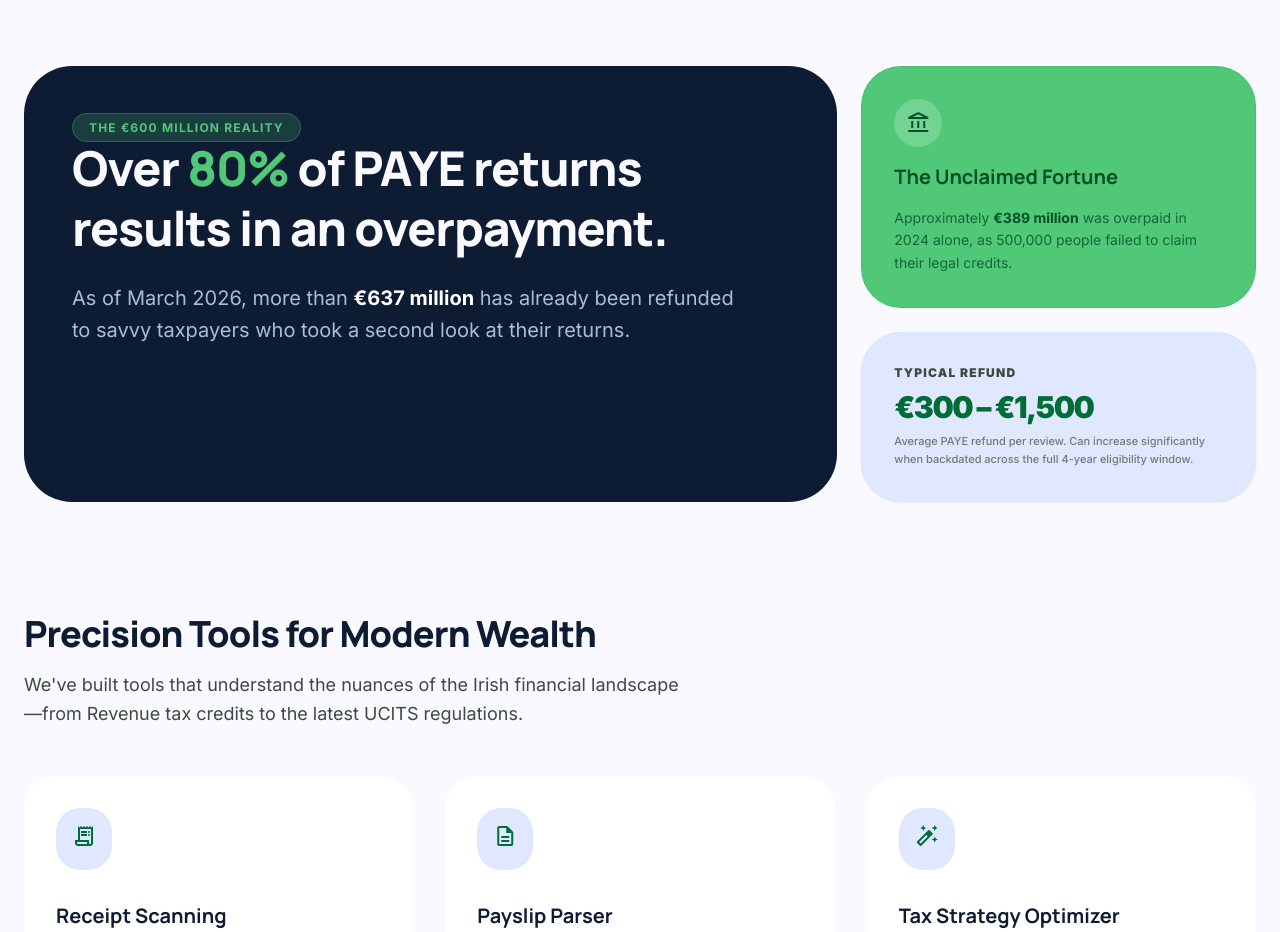
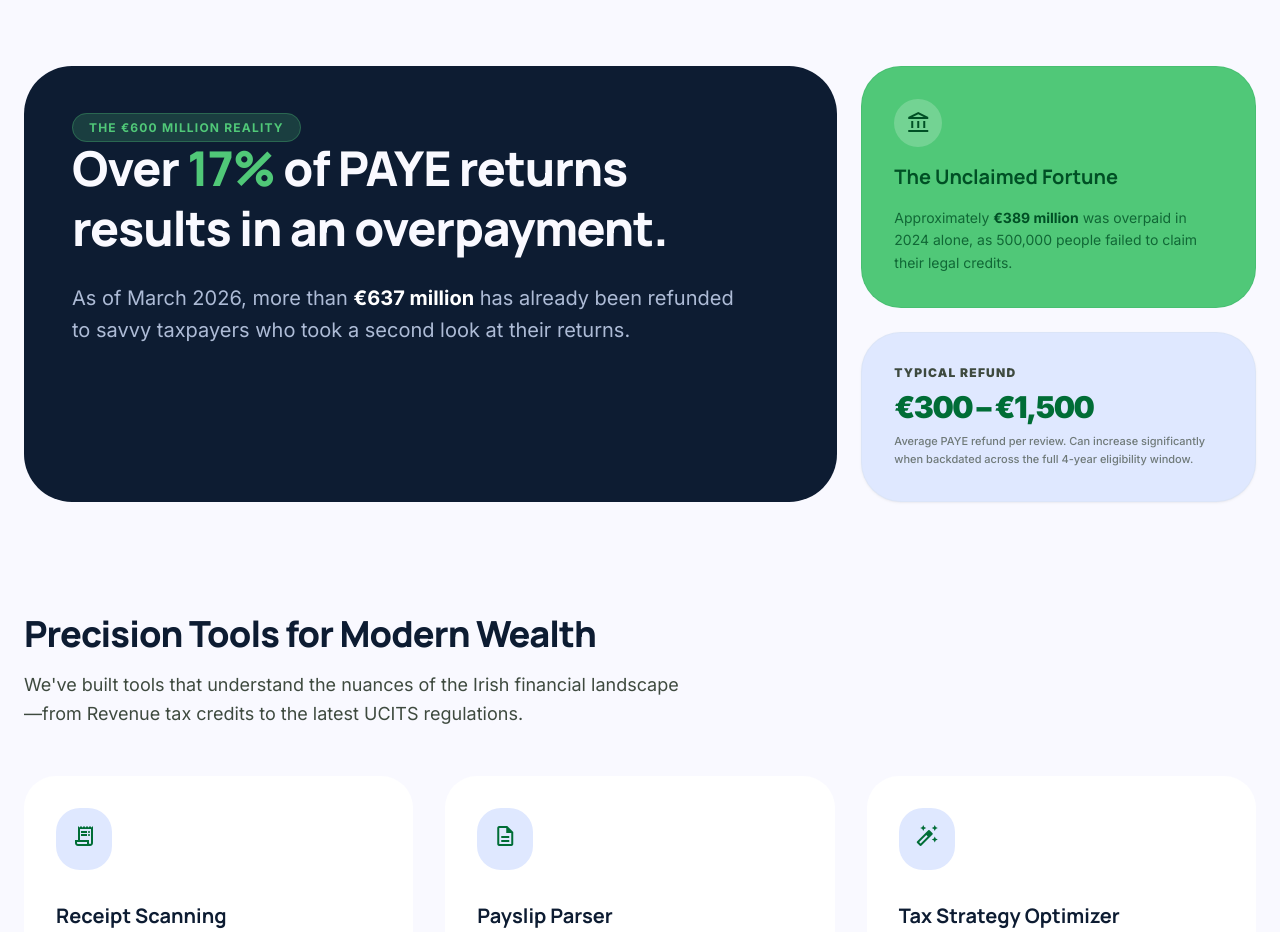
Before and after one commit to homosepAIns/taxoptimus, a Next.js app: page / in a window 1280 px wide. Shown: the part 1020-1952 px from the top of the page. Built offline with nearby package versions, Linux system fonts and the light colour scheme; no server answers.

Commit message:
fix: update PAYE overpayment statistic from 80% to 17% in hero section

```diff
--- a/app/page.tsx
+++ b/app/page.tsx
@@ -61,7 +61,7 @@ export default function LandingPage() {
               <div className="relative z-10 space-y-6">
                 <span className="bg-primary-container/20 text-primary-container px-4 py-1.5 rounded-full text-xs font-bold tracking-widest uppercase border border-primary-container/30">The €600 Million Reality</span>
                 <h2 className="font-headline text-3xl md:text-5xl font-black leading-tight tracking-tight">
-                  Over <span className="text-primary-container">80%</span> of PAYE returns results in an overpayment.
+                  Over <span className="text-primary-container">17%</span> of PAYE returns results in an overpayment.
                 </h2>
                 <p className="text-surface-variant/80 text-lg md:text-xl max-w-2xl leading-relaxed">
                   As of March 2026, more than <span className="text-white font-bold">€637 million</span> has already been refunded to savvy taxpayers who took a second look at their returns.
```
